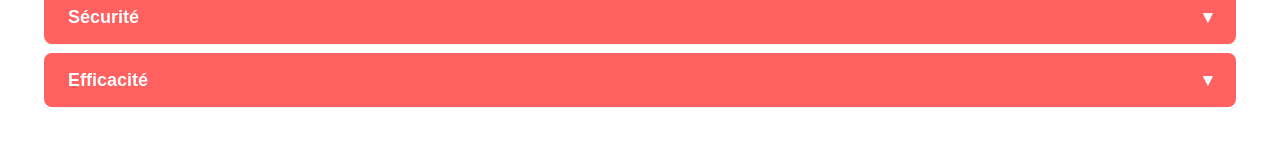
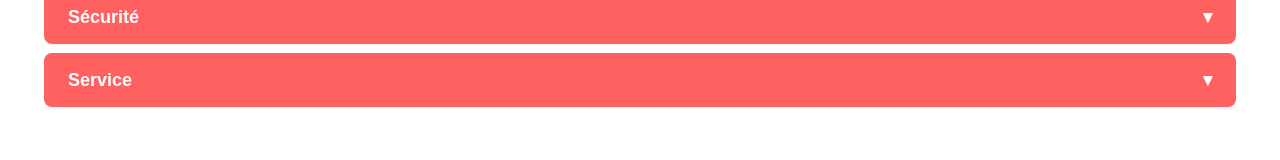
Before and after one commit to AlexGrd87/Kasa, a React (Vite) app: page /about in a window 1280 px wide. Shown: the part 418-578 px from the top of the page. Built offline with nearby package versions, Linux system fonts and the light colour scheme.

Commit message:
Correction du titre du 4e volet a propos : Service au lieu de Efficacite

```diff
--- a/src/pages/About/About.jsx
+++ b/src/pages/About/About.jsx
@@ -19,7 +19,7 @@ const collapseItems = [
       "La sécurité de nos utilisateurs est notre priorité. Paiements sécurisés, profils vérifiés et assistance disponible à tout moment.",
   },
   {
-    title: 'Efficacité',
+    title: 'Service',
     content:
       "Une réponse rapide, une réservation simplifiée : Kasa vous permet de trouver et réserver votre logement idéal en quelques clics seulement.",
   },
```
Also changed, not shown: 1 other file (tests, documents, lock files or other folders).
